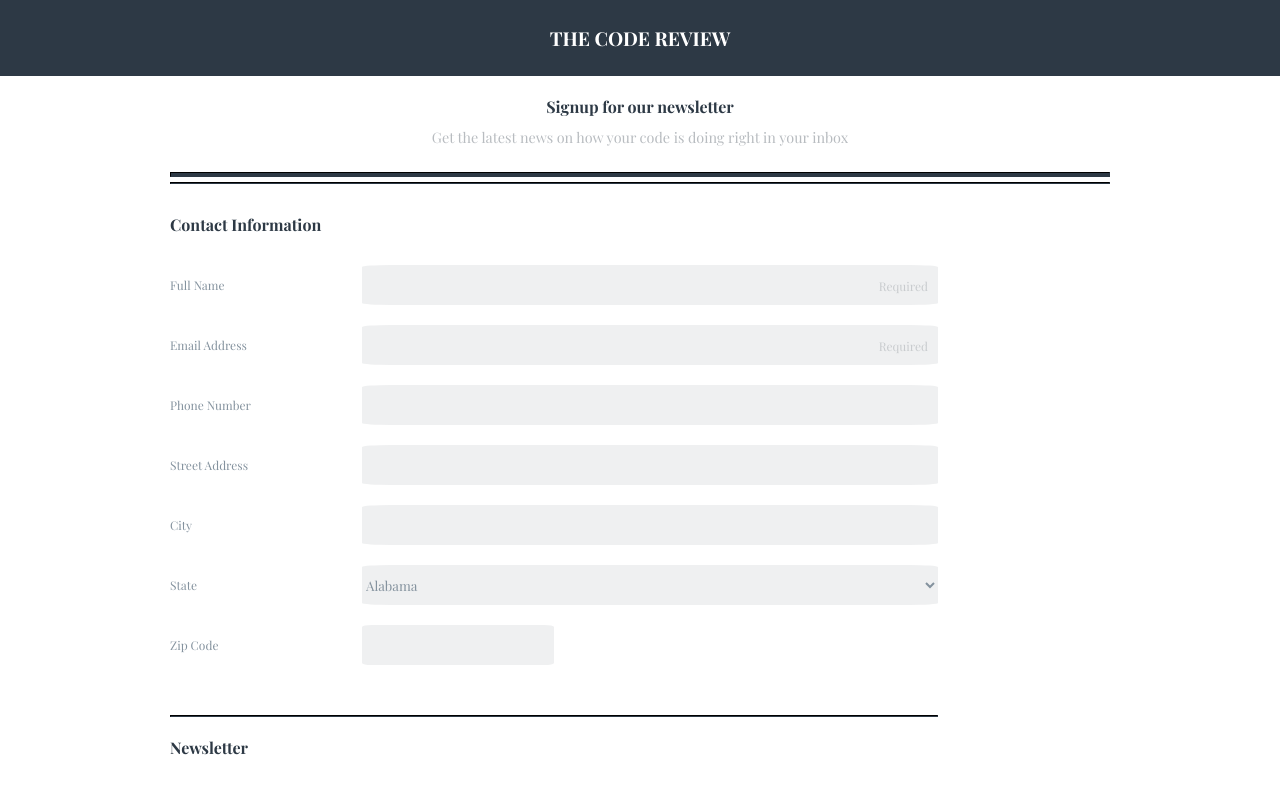
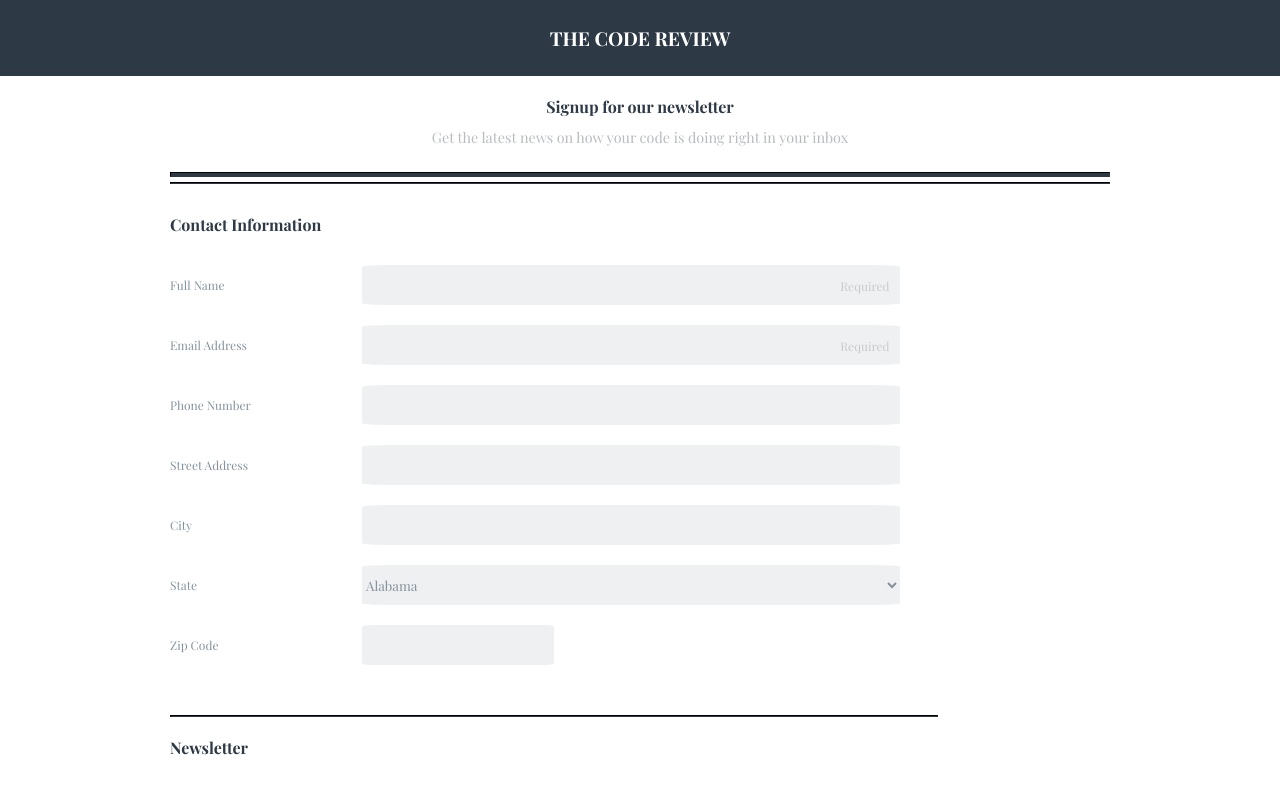
Before and after one commit to elijahpereira/Tech-Newsletter-Project, a plain HTML site: page index.html in a window 1280 px wide. Shown: the top 785 px of the page. Drawn offline with nearby package versions, Linux system fonts and the light colour scheme; a web font is replaced by a local one.

Commit message:
updated input flex basis

```diff
--- a/css/styles.css
+++ b/css/styles.css
@@ -227,7 +227,7 @@ br+label{
 
     .contact-info input,
     .contact-info select {
-      flex-basis: 75%;
+      flex-basis: 70%;
       height: 40px;
     }
 
```
